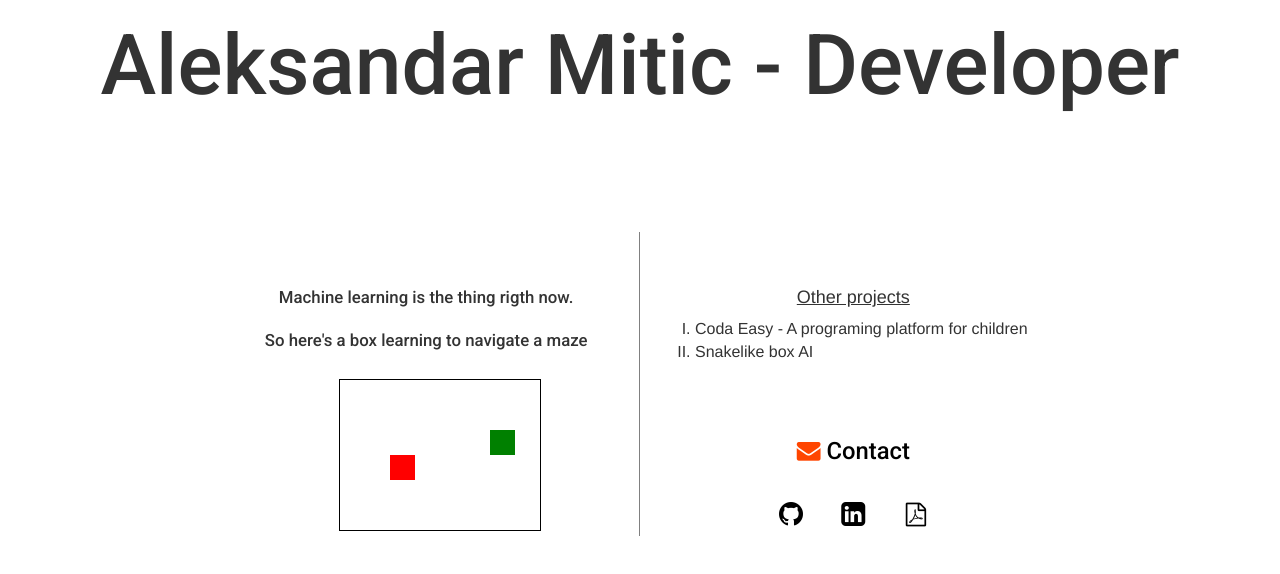
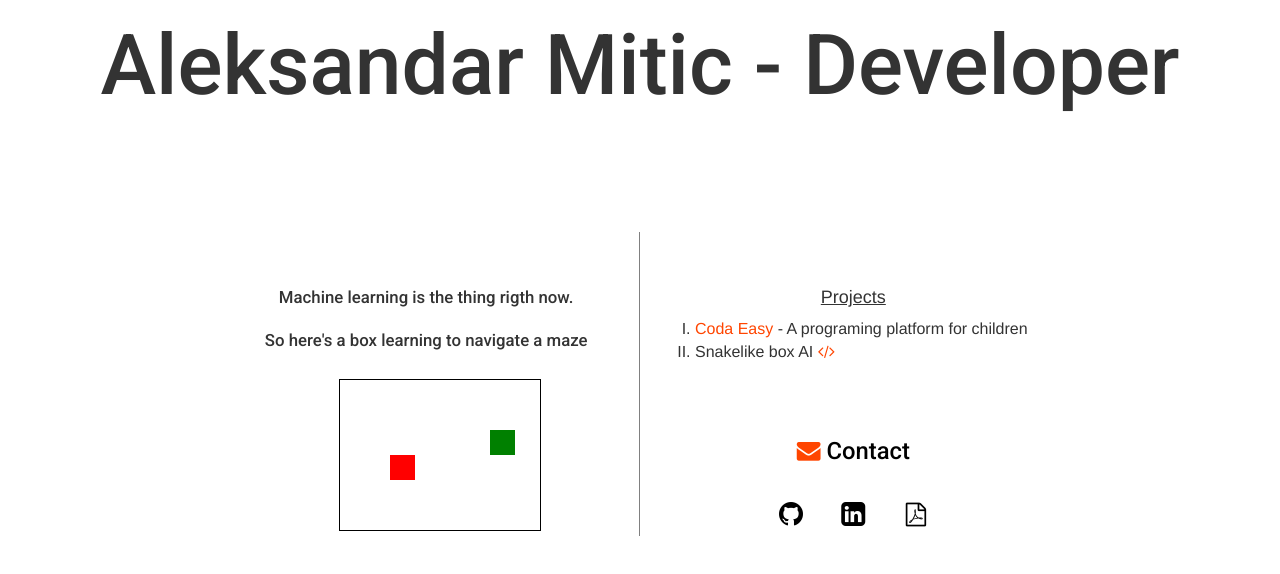
Before and after one commit to alexmitic/personal-website, an Angular app: page / in a window 1280 px wide. Shown: the top 574 px of the page. Built offline with nearby package versions, Linux system fonts and the light colour scheme; what ng2-bootstrap would draw is missing.

Commit message:
Added links to projects and CV

```diff
--- a/src/app/center-part/center-part.component.html
+++ b/src/app/center-part/center-part.component.html
@@ -1,8 +1,8 @@
 <div id="margin-facts">
-  <h4 class="text-center" style="text-decoration: underline;">Other projects</h4>
+  <h4 class="text-center" style="text-decoration: underline;">Projects</h4>
   <ol style="font-size: 16px; font-weight: 500;" type="I">
-    <li>Coda Easy - A  programing platform for children</li>
-    <li>Snakelike box AI</li>
+    <li><a style="color: orangered;" href="https://www.codaeasy.se">Coda Easy</a> - A  programing platform for children</li>
+    <li>Snakelike box AI <a href="https://github.com/alexmitic/personal-website/blob/master/src/app/learning/learning.component.ts"><i class="fa fa-code" style="color: orangered;"></i></a></li>
   </ol>
 </div>
 
@@ -25,7 +25,7 @@
     </a>
   </div>
   <div class="same-line">
-    <a href="../../assets/Resume.pdf">
+    <a href="assets/Resume.pdf">
       <i class="fa fa-file-pdf-o fa-2x color-scale-pdf" id="scale-icon" aria-hidden="true"> </i>
     </a>
   </div>
```
Also changed, not shown: 1 other file (tests, documents, lock files or other folders).
